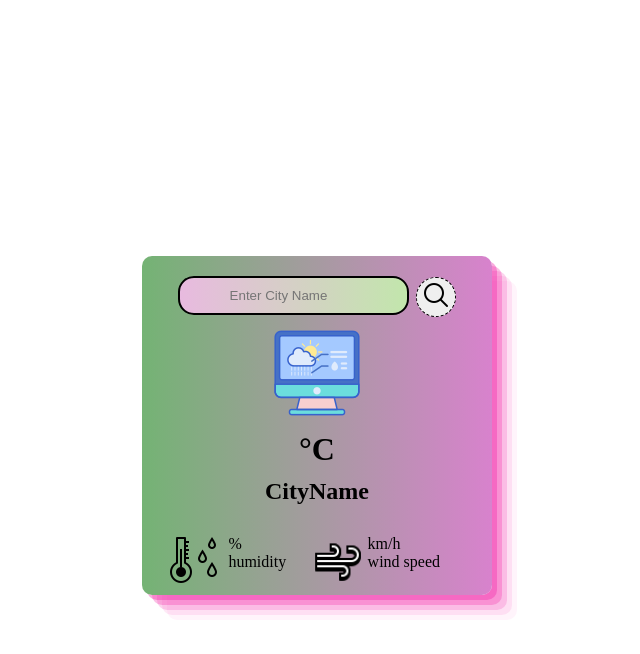
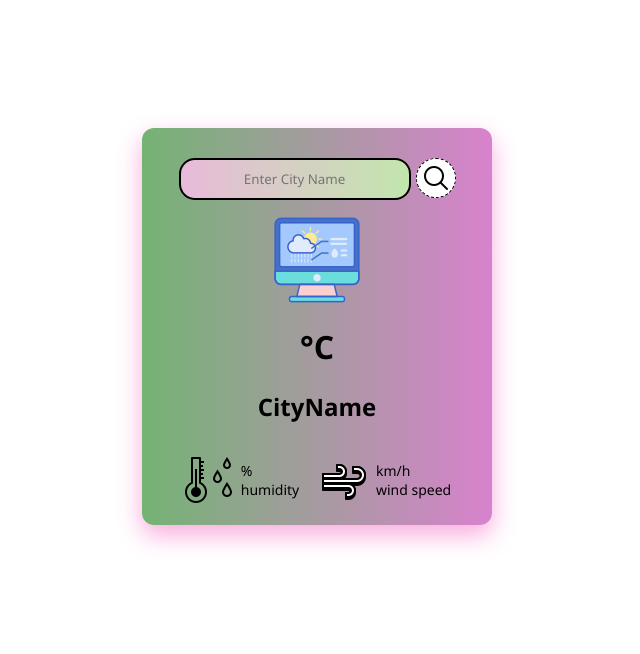
Before and after one commit to Balagabalaji/weather-app-ui, a plain HTML site: page weather.html in a window 1280 px wide. Shown: the whole page, without its empty margins (323-963 px from the left). Drawn offline with Linux system fonts and the light colour scheme; files whose address does not match are found by name.

Commit message:
Refactor weather.css for improved styling
Updated styles for weather card, input, and buttons.

```diff
--- a/weather.css
+++ b/weather.css
@@ -1,65 +1,107 @@
-*{
-    margin:0;
-    padding:0;
 
+* {
+    margin: 0;
+    padding: 0;
+    box-sizing: border-box;
+    font-family: 'Segoe UI', Tahoma, Geneva, Verdana, sans-serif;
 }
-.weather{
-   max-width:350px;
-   background-image:linear-gradient(to right,rgb(116, 179, 116),rgb(216, 130, 205));
-   margin:20% auto;
-   display:flex;
-   flex-direction:column;
-   justify-content:center;
-   align-items:center;
-   gap:10px;
-   border-radius:10px;
-   box-shadow: rgba(240, 46, 170, 0.4) 5px 5px, rgba(240, 46, 170, 0.3) 10px 10px, rgba(240, 46, 170, 0.2) 15px 15px, rgba(240, 46, 170, 0.1) 20px 20px, rgba(240, 46, 170, 0.05) 25px 25px;
+
+/* Weather Card */
+.weather {
+    max-width: 350px;
+    margin: 10% auto;
+    background: linear-gradient(to right, #74b374, #d882cd);
+    border-radius: 12px;
+    box-shadow: 0 10px 25px rgba(240, 46, 170, 0.4);
+    display: flex;
+    flex-direction: column;
+    align-items: center;
+    gap: 12px;
+    padding: 20px;
+    position: relative;
+    transition: transform 0.3s ease;
 }
-.inputbutton{
-    margin-top:3%;
-    display:inline-block;
+.weather:hover {
+    transform: translateY(-5px);
 }
-.input{
-    display:inline-block;
-    padding:10px 40px 10px 10px;
-    border-radius:16px;
-    border:2px solid black;
-    outline:none;
-    text-align:center;
-    box-sizing:border-box;
-    margin-right:3px;
-    background-image:linear-gradient(to right,rgb(232, 186, 223), rgb(194, 230, 172));
+
+/* Input and Button */
+.inputbutton {
+    display: flex;
+    margin-top: 10px;
 }
-.input:focus{
-    background-color: black;
-    color:rgb(8, 8, 8);
+.input {
+    padding: 10px 15px;
+    border-radius: 16px;
+    border: 2px solid black;
+    outline: none;
+    text-align: center;
+    margin-right: 5px;
+    background: linear-gradient(to right, #e8bada, #c2e6ac);
+    transition: 0.3s;
 }
-.button{
-    width:40px;
-    height:40px;
-    border-radius:100%;
-    position:relative;
-    top:10px;
-    border:1px dashed black;
-    cursor:pointer;
+.input:focus {
+    box-shadow: 0 0 10px rgba(0,0,0,0.5);
 }
-.h1{
-    display:flex;
-    gap:10px;
+
+/* main button */
+.button {
+    width: 40px;
+    height: 40px;
+    border-radius: 50%;
+    border: 1px dashed black;
+    cursor: pointer;
+    display: flex;
+    align-items: center;
+    justify-content: center;
+    background: white;
+    transition: 0.3s;
 }
-.w1{
-    display:flex;
-    gap:5px;
+.button:hover {
+    transform: scale(1.1);
 }
-.humiditywind{
-display:flex;
-width:100%;
-margin-top:20px;
-  justify-content:space-evenly;
-  /* gap:30px; */
 
+/* Weather icon  , text */
+.weathericon {
+    width: 96px;
+    height: 96px;
+}
+h1, h2 {
+    margin: 5px 0;
+}
 
+/* Humidity & Wind */
+.humiditywind {
+    display: flex;
+    width: 100%;
+    justify-content: space-evenly;
+    margin-top: 15px;
 }
-.wind{
-    width:100px;
+.h1, .w1 {
+    display: flex;
+    gap: 8px;
+    align-items: center;
 }
+.humidity, .wind {
+     display: flex;
+     flex-direction: column;
+     font-size: 14px;
+}
+
+/* --> Toast message */
+.toast {
+    position: absolute;
+    bottom: 15px;
+    left: 50%;
+    transform: translateX(-50%);
+    background: rgba(255, 80, 80, 0.9);
+    color: white;
+    padding: 6px 12px;
+    border-radius: 8px;
+    opacity: 0;
+    transition: opacity 0.4s ease;
+    font-size: 14px;
+}
+.toast.show {
+    opacity: 1;
+}
```
